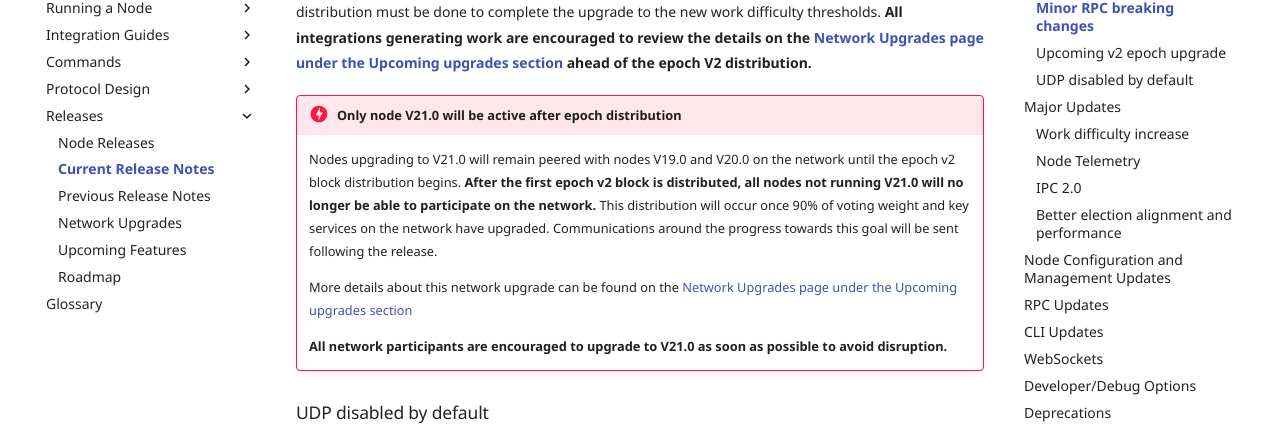
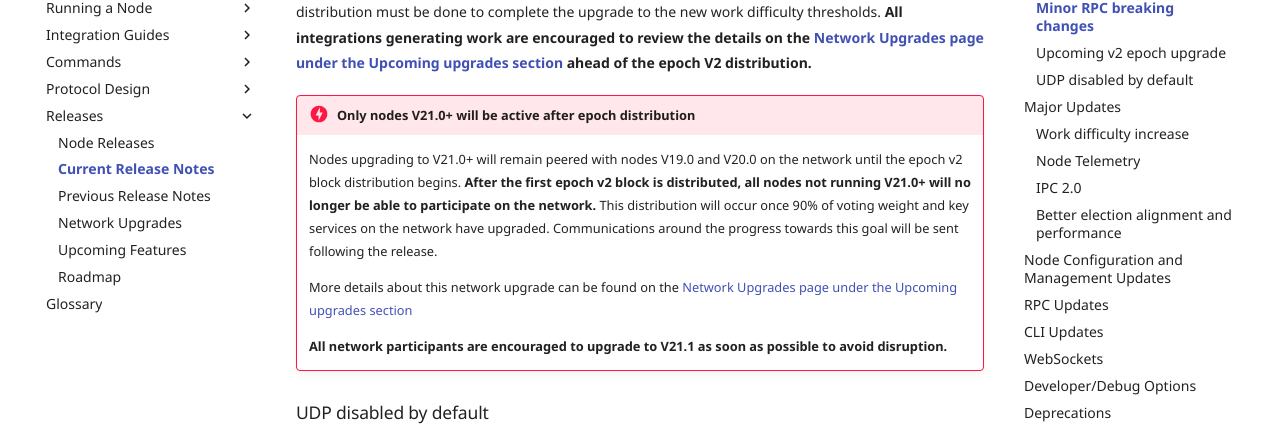
Before and after one commit to nanocurrency/nano-docs, an MkDocs documentation site: the page built from docs/releases/current-release-notes.md, in a window 1280 px wide and 900 px high, scrolled down 1314 px. Shown: the part 154-586 px from the top of the window. Built offline with MkDocs 1.6.1 and Material for MkDocs 9.7.7, drawn with Linux system fonts in a browser that asks for light colours; comment, search, counter and statistics services are not loaded.

Commit message:
Update a few more cases of V21.0 to V21.0+

```diff
--- a/docs/releases/current-release-notes.md
+++ b/docs/releases/current-release-notes.md
@@ -28,12 +28,12 @@ Although breaking changes were kept to a minimum in this release, there are two
 ### Upcoming v2 epoch upgrade
 As outlined in the [February Development Update: V21 PoW Difficulty Increases](https://medium.com/nanocurrency/development-update-v21-pow-difficulty-increases-362b5d052c8e), an epoch block distribution must be done to complete the upgrade to the new work difficulty thresholds. **All integrations generating work are encouraged to review the details on the [Network Upgrades page under the Upcoming upgrades section](/releases/network-upgrades#increased-work-difficulty) ahead of the epoch V2 distribution.**
 
-!!! danger "Only node V21.0 will be active after epoch distribution"
-	Nodes upgrading to V21.0 will remain peered with nodes V19.0 and V20.0 on the network until the epoch v2 block distribution begins. **After the first epoch v2 block is distributed, all nodes not running V21.0 will no longer be able to participate on the network.** This distribution will occur once 90% of voting weight and key services on the network have upgraded. Communications around the progress towards this goal will be sent following the release.
+!!! danger "Only nodes V21.0+ will be active after epoch distribution"
+	Nodes upgrading to V21.0+ will remain peered with nodes V19.0 and V20.0 on the network until the epoch v2 block distribution begins. **After the first epoch v2 block is distributed, all nodes not running V21.0+ will no longer be able to participate on the network.** This distribution will occur once 90% of voting weight and key services on the network have upgraded. Communications around the progress towards this goal will be sent following the release.
 
 	More details about this network upgrade can be found on the [Network Upgrades page under the Upcoming upgrades section](/releases/network-upgrades#increased-work-difficulty)
 
-	**All network participants are encouraged to upgrade to V21.0 as soon as possible to avoid disruption.**
+	**All network participants are encouraged to upgrade to V21.1 as soon as possible to avoid disruption.**
 
 ### UDP disabled by default
 With all active peers capable of communicating via TCP, the UDP connections will be disabled by default in this version. To avoid disruptions, all nodes should allow traffic on 7075 TCP (see [Network Ports](/running-a-node/node-setup/#network-ports) details) and once upgraded, the [`peers`](/commands/rpc-protocol/#peers) RPC call should return at least dozens of peers and the [`confirmation_quorum`](/commands/rpc-protocol/#confirmation_quorum) RPC call should have a `peers_stake_total` value in the high tens of millions of Nano.
```
Also changed, not shown: docs/releases/network-upgrades.md (+1 -1 lines).
